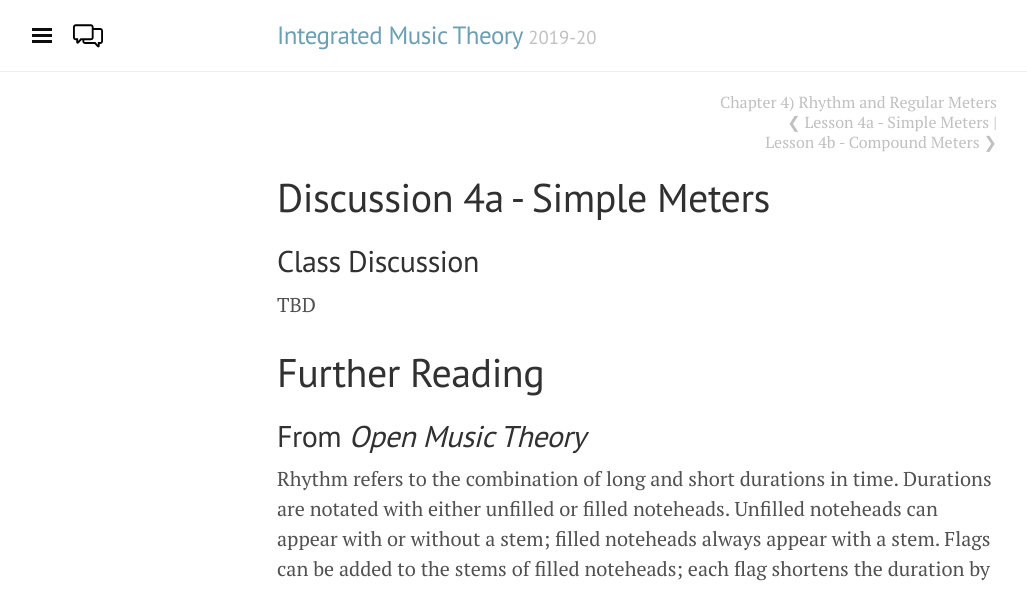
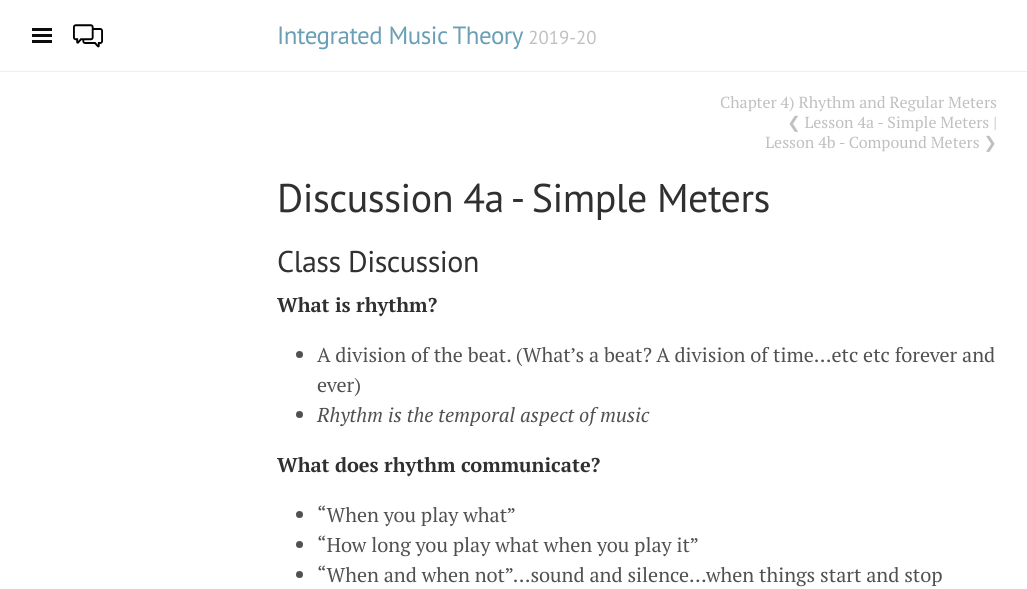
Before and after one commit to intmus/inttheory19-20, a Jekyll site: the page built from _04-intro-rhythm/a2-simplemeter.md, in a window 1280 px wide and 1400 px high. Shown: the top 589 px of the window, without its empty margins (3-1030 px from the left). Built offline with Jekyll 4.4.1, drawn with Linux system fonts in a browser that asks for light colours; some of the changed text lies outside the part shown.

Commit message:
Added class discussion from Monday

```diff
--- a/_04-intro-rhythm/a2-simplemeter.md
+++ b/_04-intro-rhythm/a2-simplemeter.md
@@ -5,7 +5,30 @@ title: Discussion 4a - Simple Meters
 
 ## Class Discussion
 
-TBD
+**What is rhythm?**
+- A division of the beat. (What's a beat? A division of time...etc etc forever and ever)
+- *Rhythm is the temporal aspect of music*
+
+**What does rhythm communicate?**
+- "When you play what"
+- "How long you play what when you play it"
+- "When and when not"...sound and silence...when things start and stop (*especially* the "and stop" part)
+
+**What do time signatures represent?**
+- Meter!
+  - Meter -> Beats -> Division -> Subdivision
+
+**What's a measure?**
+- A defined space that can only hold as many beats as the meter allows
+  - A meter is defined by the beats!
+
+**What is a regular meter?**
+- Can be divided into two? (Nope, too specific)
+- Beats are divided evenly? *Something* is divided evenly?
+- *All the beats are the same length*
+  - Examples: 4/4 and 3/4 are regular, whereas 5/8 is irregular...unless the tempo is eighth note = whatever
+
+  WIP/MORE TO COME!
 
 # Further Reading
 
```
